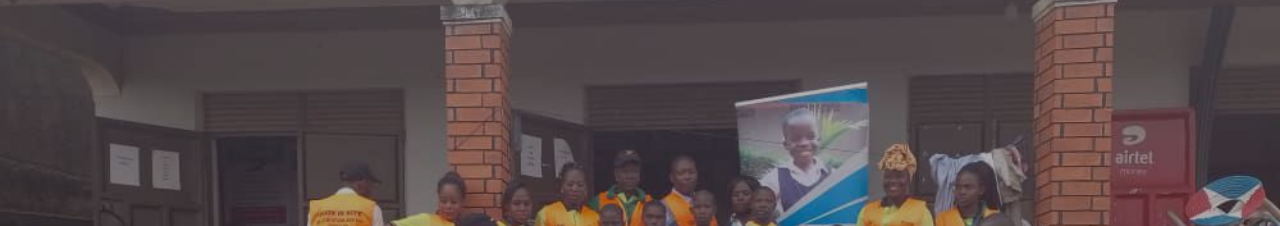
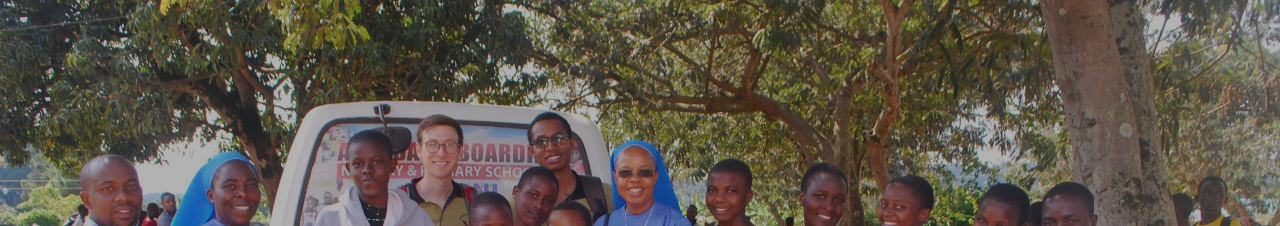
Before and after one commit to Global-Auto-Systems/Vision-in-Hope, a plain HTML site: page contact.html in a window 1280 px wide. Shown: the part 91-317 px from the top of the page. Drawn offline with Linux system fonts and the light colour scheme; files whose address does not match are found by name.

Commit message:
changes in contact images

```diff
--- a/contact.html
+++ b/contact.html
@@ -106,7 +106,7 @@
       </header>
 
     <div class="ftco-blocks-cover-1">
-      <div class="site-section-cover overlay" data-stellar-background-ratio="0.5" style="background-image: url('images/abt1.jpg')">
+      <div class="site-section-cover overlay" data-stellar-background-ratio="0.5" style="background-image: url('images/contactbg11.png')">
         <div class="container">
           <div class="row align-items-center ">
 
```
Also changed, not shown: images/contactbg11.png (added).
